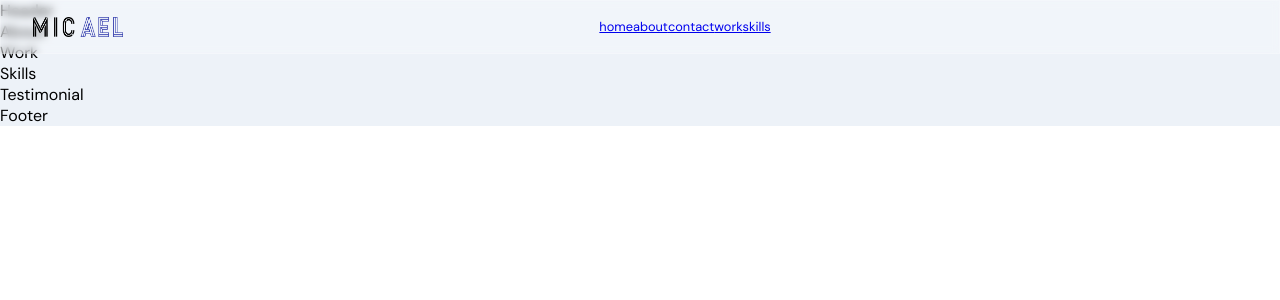
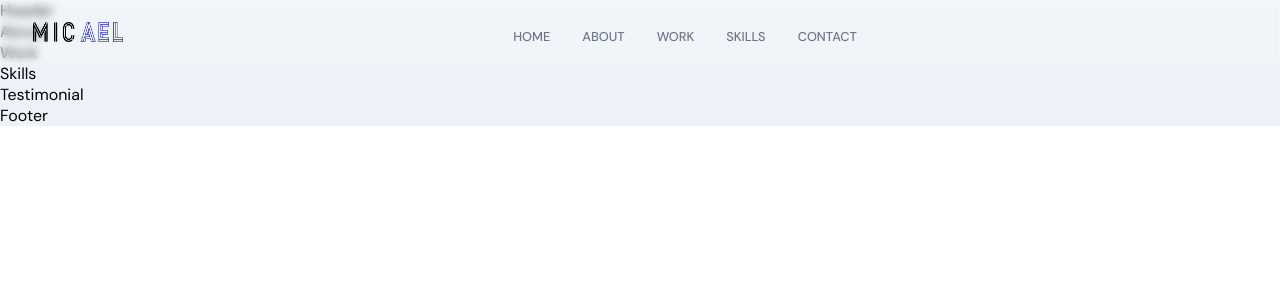
Before and after one commit to peterlydev/Portfolio, a React (Create React App) app in the folder frontend_react/: page / in a window 1280 px wide. Shown: the top 300 px of the page. Built offline with nearby package versions, Linux system fonts and the light colour scheme.

Commit message:
Navbar complete

```diff
--- a/frontend_react/src/components/Navbar/Navbar.jsx
+++ b/frontend_react/src/components/Navbar/Navbar.jsx
@@ -1,26 +1,50 @@
-import React from 'react';
+import React, { useState } from "react";
+import { HiMenuAlt4, HiX } from "react-icons/hi";
+import { motion } from "framer-motion";
 
-import { images } from '../../constants';
-import './Navbar.scss';
+import { images } from "../../constants";
+import "./Navbar.scss";
 
 const Navbar = () => {
+  const [toggle, setToggle] = useState(false);
+
   return (
     <nav className="app__navbar">
       <div className="app__navbar-logo">
         <img src={images.logo} alt="logo" />
       </div>
       <ul className="app__navbar-links">
-        {['home', 'about', 'contact', 'work', 'skills'].map((item) => (
+        {["Home", "About", "Work", "Skills", "Contact"].map((item) => (
           <li className="app__flex p-text" key={`link-${item}`}>
-            <div>
-              <a href={`#${item}`}>{item}</a>
-            </div>
+            <div />
+            <a href={`#${item}`}>{item}</a>
           </li>
-
         ))}
       </ul>
+
+      <div className="app__navbar-menu">
+        <HiMenuAlt4 onClick={() => setToggle(true)} />
+
+        {toggle && (
+          <motion.div
+            whileInView={{ x: [300, 0] }}
+            transition={{ duration: 0.85, ease: "easeOut" }}
+          >
+            <HiX onClick={() => setToggle(false)} />
+            <ul>
+              {["Home", "About", "Work", "Skills", "Contact"].map((item) => (
+                <li key={item}>
+                  <a href={`#${item}`} onClick={() => setToggle(false)}>
+                    {item}
+                  </a>
+                </li>
+              ))}
+            </ul>
+          </motion.div>
+        )}
+      </div>
     </nav>
-  )
-}
+  );
+};
 
-export default Navbar
+export default Navbar;
--- a/frontend_react/src/components/Navbar/Navbar.scss
+++ b/frontend_react/src/components/Navbar/Navbar.scss
@@ -7,9 +7,10 @@
 
   padding: 1rem 2rem;
   background: rgba(255, 255, 255, 0.25);
+  // box-shadow: 0 8px 32px 0 rgba( 31, 38, 135, 0.37 );
   backdrop-filter: blur(4px);
   -webkit-backdrop-filter: blur(4px);
-    border: 1px solid rgba(255, 255, 255, 0.2);
+  border: 1px solid rgba(255, 255, 255, 0.18);
   position: fixed;
   z-index: 2;
 }
@@ -22,11 +23,11 @@
   img {
     width: 90px;
     height: 20px;
-    }
 
     @media screen and (min-width: 2000px) {
       width: 180px;
       height: 40px;
+    }
   }
 }
 
@@ -35,5 +36,138 @@
   display: flex;
   justify-content: center;
   align-items: center;
+
   list-style: none;
+
+  li {
+    margin: 0 1rem;
+    cursor: pointer;
+
+    flex-direction: column;
+
+    div {
+      width: 5px;
+      height: 5px;
+      background: transparent;
+      border-radius: 50%;
+
+      margin-bottom: 5px;
     }
+
+    a {
+      color: var(--gray-color);
+      text-decoration: none;
+      flex-direction: column;
+
+      text-transform: uppercase;
+      font-weight: 500;
+
+      transition: all 0.3s ease-in-out;
+
+      &:hover {
+        color: var(--secondary-color);
+      }
+    }
+
+    &:hover {
+      div {
+        background: var(--secondary-color);
+      }
+    }
+  }
+
+  @media screen and (max-width: 900px) {
+    display: none;
+  }
+}
+
+.app__navbar-menu {
+  width: 35px;
+  height: 35px;
+  border-radius: 50%;
+  position: relative;
+
+  display: flex;
+  justify-content: center;
+  align-items: center;
+  background-color: var(--secondary-color);
+
+
+  svg {
+    width: 70%;
+    height: 70%;
+    color: var(--white-color);
+  }
+
+  div {
+    position: fixed;
+    top: 0;
+    bottom: 0;
+    right: 0;
+    z-index: 5;
+
+    padding: 1rem;
+
+    width: 80%;
+    height: 100vh;
+
+    display: flex;
+    justify-content: flex-end;
+    align-items: flex-end;
+    flex-direction: column;
+
+    background: url('../../assets/bgWhite.png');
+    background-color: var(--white-color);
+    background-size: cover;
+    background-repeat: repeat;
+
+    /* top box shadow */
+    box-shadow: 0px 0px 20px rgba(168, 168, 168, 0.15);
+
+    svg {
+      width: 35px;
+      height: 35px;
+      color: var(--secondary-color);
+      margin: 0.5rem 1rem;
+    }
+
+    ul {
+      list-style: none;
+      margin: 0;
+      padding: 0;
+      height: 100%;
+      width: 100%;
+
+      display: flex;
+      justify-content: flex-start;
+      align-items: flex-start;
+      flex-direction: column;
+
+      li {
+        margin: 1rem;
+
+        a {
+          color: var(--gray-color);
+          text-decoration: none;
+          font-size: 1rem;
+          text-transform: uppercase;
+          font-weight: 500;
+
+          transition: all 0.3s ease-in-out;
+
+          &:hover {
+            color: var(--secondary-color);
+          }
+        }
+      }
+    }
+
+    @media screen and (min-width: 900px) {
+      display: none;
+    }
+  }
+
+  @media screen and (min-width: 900px) {
+    display: none;
+  }
+}
```
Lines whose indentation alone changed are shown as unchanged.
